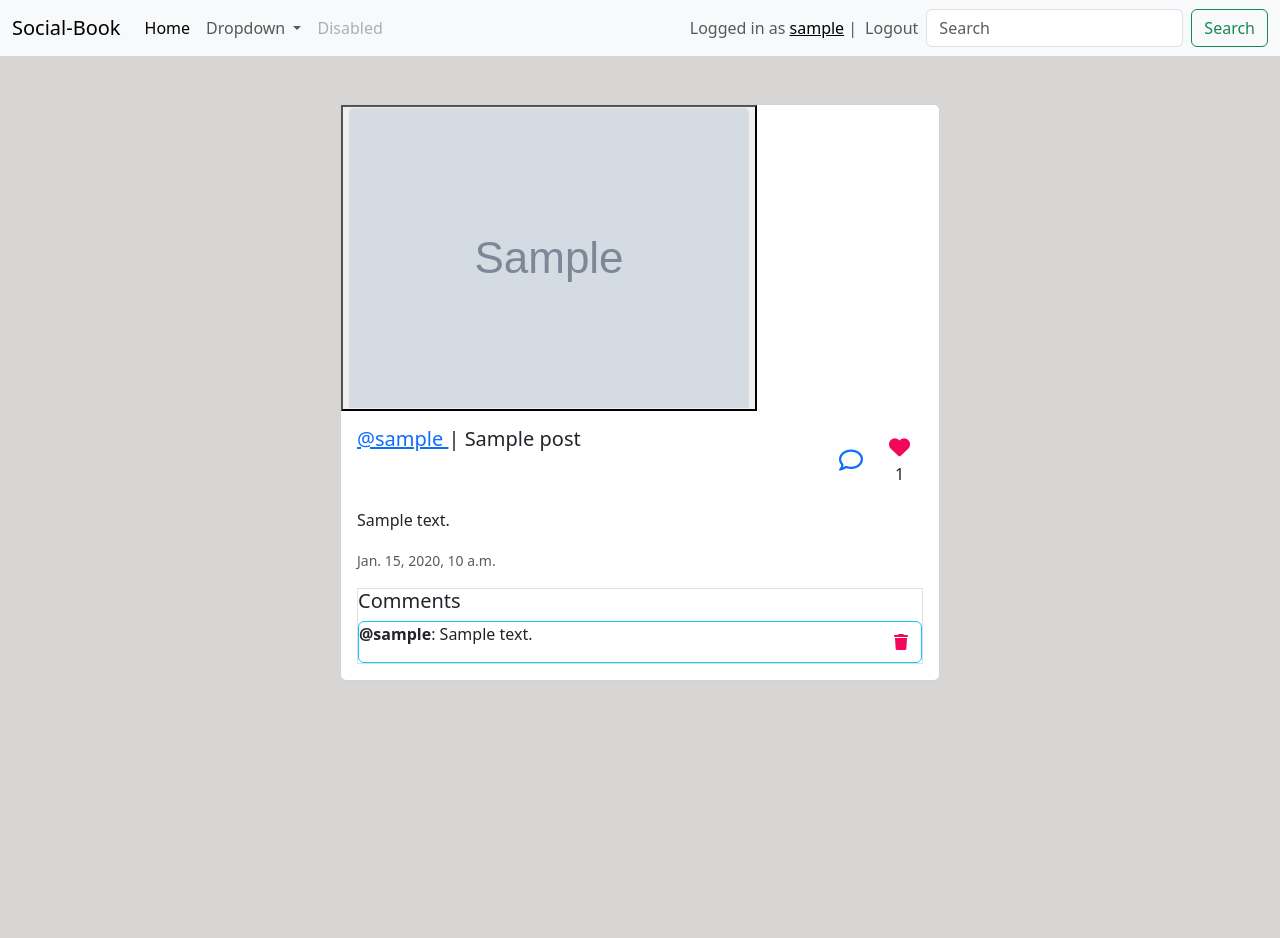
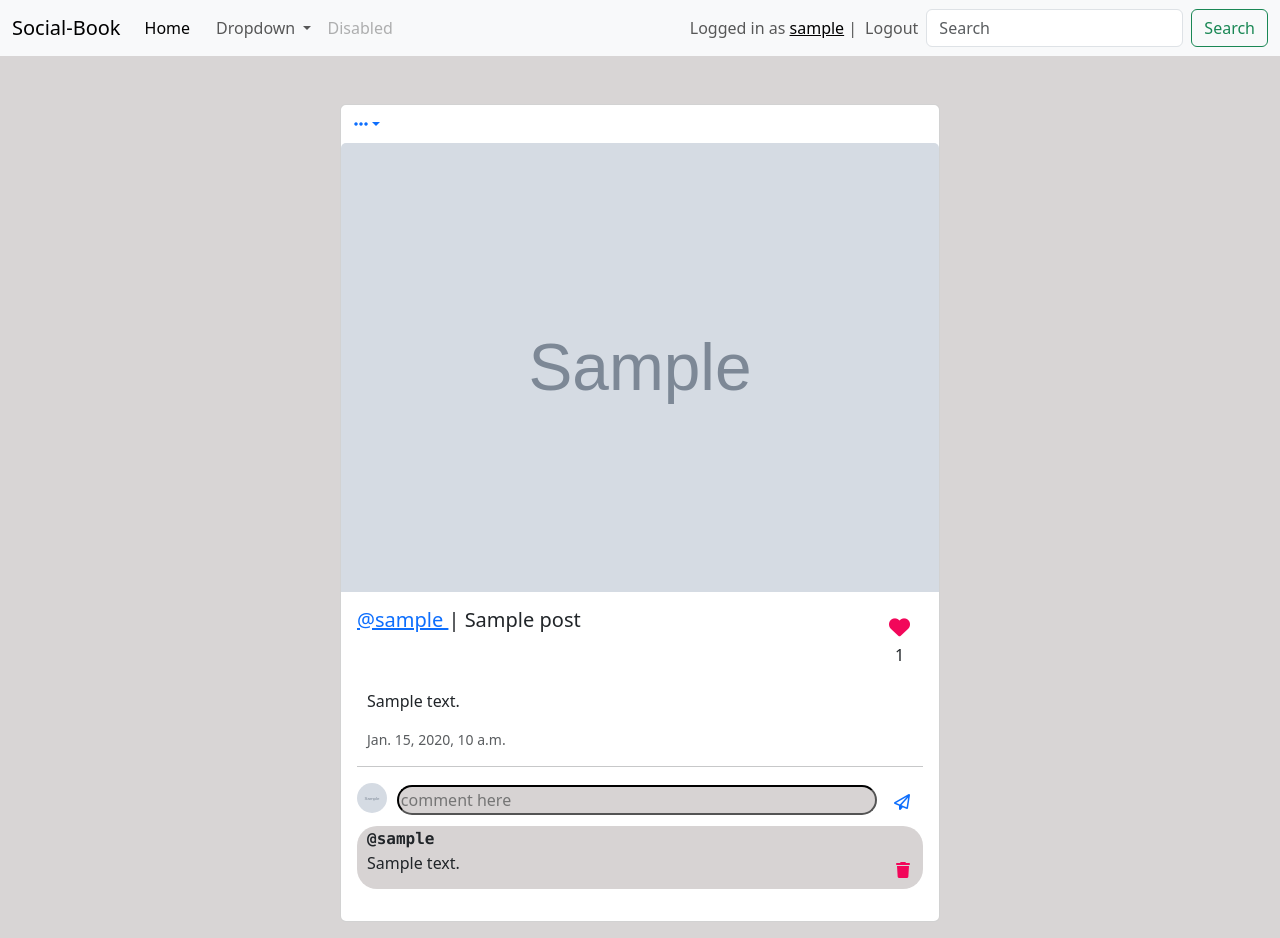
Before and after one commit to KubaWoj666/Social-Book, a Django app: page /post/00000000-0000-0000-0000-000000000001 in a window 1280 px wide. Before the commit the page ends 680 px from the top, so only its background shows below. Run offline with Django 4.2, Linux system fonts and the light colour scheme; a user stored in the database is signed in; tables that the repository leaves empty hold one stand-in row (values such as "Sample post"); grey boxes marked "Sample" are stand-in pictures; some libraries are stand-ins or nearby versions.

Commit message:
comment section and style improvement

```diff
--- a/core/urls.py
+++ b/core/urls.py
@@ -12,6 +12,7 @@ urlpatterns = [
 
     path("follow-suggestions", views.follow_suggestions, name="follow-suggestions"),
     path("post/<uuid:pk>", views.post_detail, name="post-detail"),
+    path("delete-post/<uuid:pk>", views.delete_post, name="delete-post")
     # path("follow", views.follow_view, name="follow"),
 
 
--- a/core/views.py
+++ b/core/views.py
@@ -17,6 +17,7 @@ from django_htmx.http import HttpResponseClientRefresh
 def home_view(request):
     page = "home"
     posts = Post.objects.all().order_by("-created")
+    profile = Profile.objects.get(user=request.user)
 
     if request.method == "POST":
         form = CreatePostForm(request.POST, request.FILES)
@@ -63,6 +64,7 @@ def home_view(request):
         "posts": posts,
         "form": form,
         "page": page,
+        "profile": profile,
         "request_user_liked_post": request_user_liked_post,
         "user_suggestions": user_suggestions,
         "post_comments": post_comments
@@ -161,6 +163,7 @@ def follow_suggestions(request):
 def post_detail(request, pk):
     user = request.user
     post = get_object_or_404(Post, id=pk)
+    profile = get_object_or_404(Profile, user=user)
 
     likes = Likes.objects.filter(post=post, liked=True)
 
@@ -172,10 +175,21 @@ def post_detail(request, pk):
         "post":post,
         "is_post_liked":is_post_liked,
         "likes": likes,
-        "comments": comments
+        "comments": comments,
+        "profile":profile
     }
 
     return render(request, "core/post_detail.html", context)
+
+@login_required(login_url="account_login")
+def delete_post(request, pk):
+    user = request.user
+    post = get_object_or_404(Post, id=pk, user=user)
+    post.delete()
+
+    return HttpResponseClientRefresh()
+
+
 
 @login_required(login_url="account_login")
 def comment(request):
@@ -185,6 +199,7 @@ def comment(request):
 
     if request.method == "POST":
         post_id = request.POST.get("post_id")
+        print(post_id)
         post = Post.objects.get(id=post_id)
         body = request.POST.get("body")
         comment = Comment.objects.create(owner=user, post=post, body=body)
@@ -195,7 +210,7 @@ def comment(request):
 
     return render(request, "core/home.html")
 
-
+@login_required(login_url="account_login")
 def delete_comment(request, pk):
     comment = get_object_or_404(Comment, id=pk)
     comment.delete()
--- a/static/style/post_detail.css
+++ b/static/style/post_detail.css
@@ -6,3 +6,35 @@
 .card {
     width: 600px; /* Set the desired width here */
 }
+
+#profile_img{
+    border-radius: 50%;
+    width: 30px;
+    height: 30px;
+}
+
+.comment_input{
+    background-color:rgb(215, 211, 211);
+    border-radius: 20px;
+    border-color: black;
+    width: 480px;
+}
+
+.comment{
+    background-color:rgb(215, 211, 211);
+    border-color: black;
+    border-radius: 20px;
+    margin-top: 5px;
+}
+
+samp{
+    margin-left: 10px;
+    font-weight: bold;
+    width: 480px;
+}
+
+p{
+    margin-left: 10px;
+    display: flex;
+    justify-content: space-between;
+}
--- a/templates/core/partials/comment_modal.html
+++ /dev/null
@@ -1,22 +0,0 @@
-<!-- Modal -->
-<div class="modal fade" id="commentModal" tabindex="-1" aria-labelledby="exampleModalLabel" aria-hidden="true">
-    <div class="modal-dialog">
-      <div class="modal-content">
-        <div class="modal-header">
-          <h1 class="modal-title fs-5" id="exampleModalLabel">Comment to {{post.title}}</h1>
-          <button type="button" class="btn-close" data-bs-dismiss="modal" aria-label="Close"></button>
-        </div>
-        <div class="modal-body">
-            <form action="{% url 'comment' %}?next={{request.path}}" method="POST">
-                {% csrf_token %}
-                <input type="hidden" name="post_id" value="{{post.id}}">
-                <input type="text" name="body" placeholder="comment here" required>
-                <button type="submit" class="btn btn-primary ">Comment</button>
-            </form>
-        </div>
-        <div class="modal-footer">
-          <button type="button" class="btn btn-secondary" data-bs-dismiss="modal">Close</button>
-        </div>
-      </div>
-    </div>
-  </div>
--- a/templates/core/post_detail.html
+++ b/templates/core/post_detail.html
@@ -10,11 +10,21 @@
     <div class="cards">
         <div class="card-item card mt-5 mb-3">
             <div>
-                <a class="nav-link">
-                    <button type="button" data-bs-toggle="modal" data-bs-target="#carousel">
-                        <img src="{{post.image.url}}" class="card-img-top" alt="...">
-                    </button>
-                </a>
+                {% if request.user == post.user %}
+                    <button class="btn btn-link dropdown-toggle " type="button" data-bs-toggle="dropdown" aria-expanded="false"><i class="fa-solid fa-ellipsis"></i></button>
+                    <ul class="dropdown-menu dropdown-menu-dark">
+                        <li>
+                            <button hx-delete="{% url 'delete-post' post.id %}?next={{request.path}}"
+                                    hx-confirm="Are you sure you want to delete this post?"
+                                    class="dropdown-item" >Delete post</button>
+                        </li>
+                        <li>
+                            <a class="dropdown-item" href="#">Update post</a>
+                        </li>
+                    </ul>
+                {% endif %}
+                <img src="{{post.image.url}}" class="card-img-top" alt="...">
+
 
             </div>
             <div class="card-body">
@@ -22,8 +32,7 @@
                     <h5 class="card-title  "><a href="{% url 'profile' post.user.username %}">@{{post.user.username}} </a>| {{post.title}}</h5>
                     <div class="d-flex justify-content-between ">
                         <div class=" d-flex justify-content-end text-center">
-                            <button type="button" class="btn btn-link" data-bs-toggle="modal" data-bs-target="#commentModal"><i class="fa-regular fa-comment fa-xl"></i></button>
-                            {% include 'core/partials/comment_modal.html' %}
+
 
                             <ul class="list-inline mb-0">
                                 <form hx-post="{% url 'home' %}">
@@ -45,21 +54,34 @@
 
                 <p class="card-text mt-3">{{post.description}}</p>
                 <p class="card-text"><small class="text-body-secondary">{{post.created}}</small></p>
+                <hr>
+                    <!-- comments -->
+                <div id="comment-section ">
+                    <div class="d-flex justify-content-between">
+                        <img id="profile_img" src="{{profile.image.url}}" alt="">
+                        <form action="{% url 'comment' %}?next={{request.path}}" method="POST">
+                            {% csrf_token %}
+                            <input type="hidden" name="post_id" value="{{post.id}}">
+                            <input class="comment_input" type="text" name="body" placeholder="comment here" required>
+                            <button type="submit" class="btn btn-link "><i class="fa-regular fa-paper-plane"></i></button>
+                        </form>
+                    </div>
 
-                <div id="comment-section" class="border">
-                    <h5>Comments</h5>
                     {% for comment in comments|slice:"10" %}
                         {% if comment.owner == request.user  %}
-                            <div class="d-flex justify-content-between  border border-info rounded  ">
-                                <p id="comments" class=""><span><b>@{{comment.owner}}</b></span>: {{comment.body}} </p>
-                                <button hx-delete="{% url 'delete-comment' comment.id %}"
-                                        hx-confirm="Are you sure you want delete comment"
-                                        class="btn btn-link"><i class="fa-solid fa-trash" style="color: #f2075a;"></i>
-                                </button>
+                           <div class="comment" >
+                                <samp >@{{comment.owner}}</samp>
+                                <p>{{comment.body}}
+                                        <button hx-delete="{% url 'delete-comment' comment.id %}"
+                                                hx-confirm="Are you sure you want delete comment"
+                                                class="btn btn-link"><i class="fa-solid fa-trash" style="color: #f2075a;"></i>
+                                        </button>
+                                </p>
                             </div>
                         {% else %}
-                            <div class="d-flex justify-content-between  border border-info rounded ">
-                                <p id="comments" class=""><span><b>@{{comment.owner}}</b></span>: {{comment.body}} </p>
+                            <div class="comment" >
+                                <samp >@{{comment.owner}}</samp>
+                                <p>{{comment.body}}</p>
                             </div>
                         {% endif %}
                     {% endfor %}
```
Also changed, not shown: static/style/home.css (+32 -0 lines), templates/core/home.html (+31 -13 lines), media/post_image/TW_vs_Boo_7qakeet.png (added), media/post_image/alpha_PHeKZKH.jpeg (added), media/post_image/alpha_VIwdPWR.jpeg (added), media/post_image/alpha_bvYUo1Z.jpeg (added), media/post_image/dj_vs_sp_8Ozwf5p.jpeg (added), media/post_image/dj_vs_sp_U1n53VY.jpeg (added).
